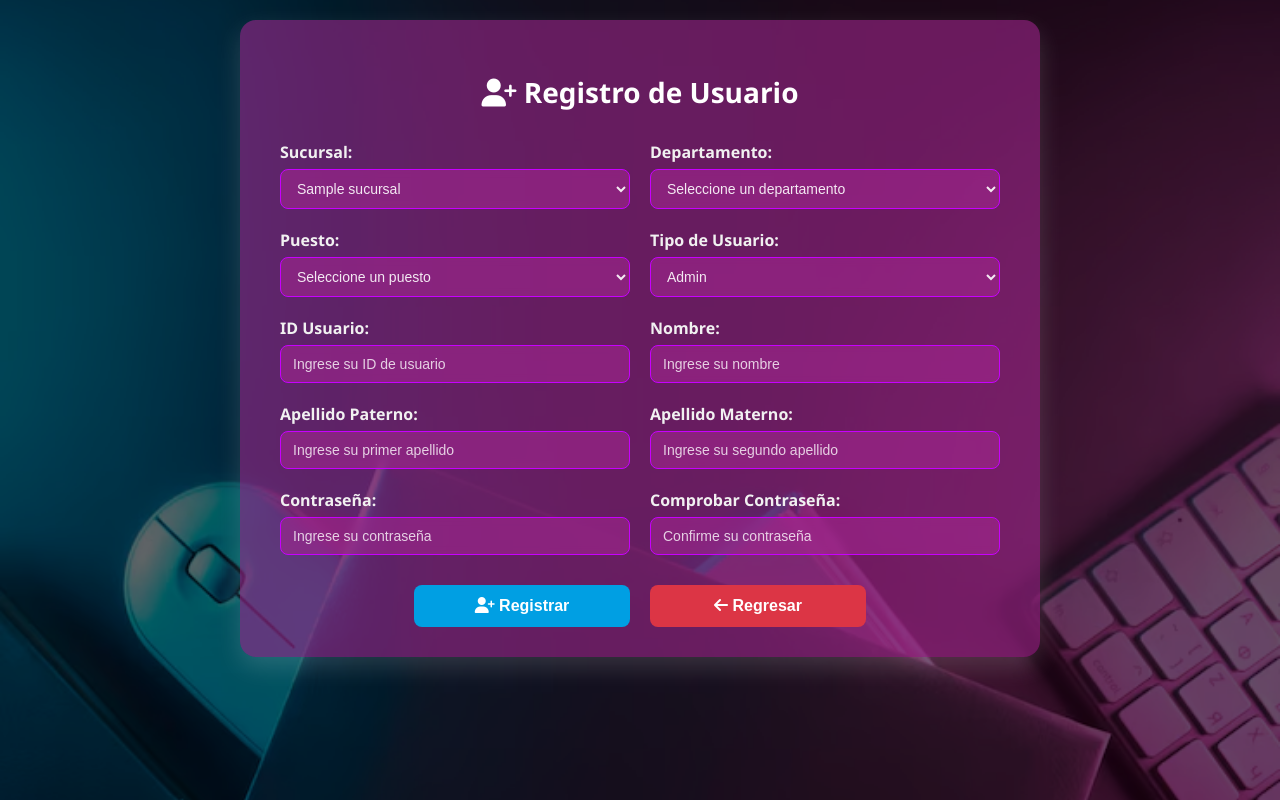
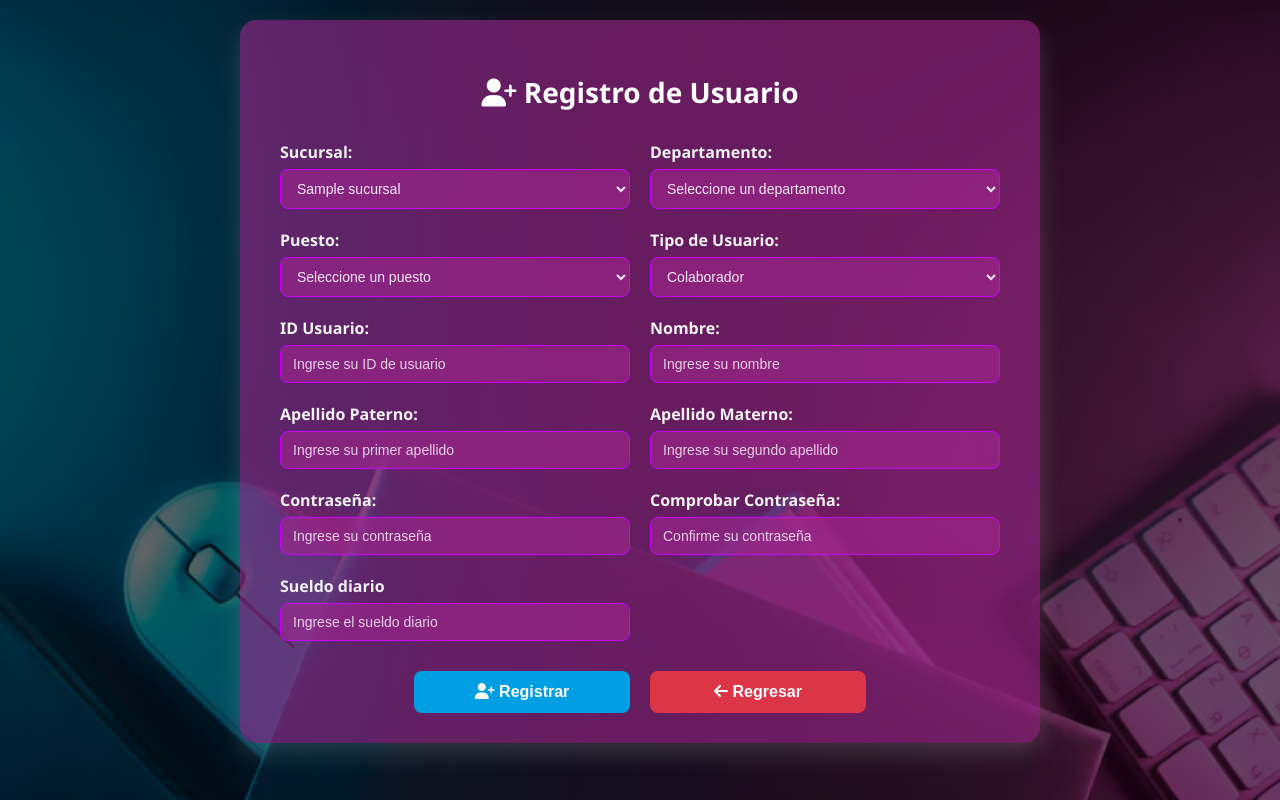
Before and after one commit to irvin1589/GESTION_RH_LGC, a PHP site: page /CONTROL/CONTROL_REGISTRO.php in a window 1280 px wide. Run offline with PHP 8.4, Linux system fonts and the light colour scheme; the visitor is signed in with stand-in values (Sample User, id 1); tables that the repository leaves empty or names only in its code hold one stand-in row (values such as "Sample post").

Commit message:
Cambio en tipo de usuario

```diff
--- a/CONTROL/CONTROL_REGISTRO.php
+++ b/CONTROL/CONTROL_REGISTRO.php
@@ -43,13 +43,14 @@ if (isset($_POST['click_registrar'])) {
     $apellido2 = $form_03->get_caja_texto4();
     $contraseña = $form_03->get_caja_texto5();
     $contraseña_verificacion = $form_03->get_caja_texto6();
+    $sueldo_diario = $form_03->get_caja_texto7();
     $id_sucursal = $form_03->get_caja_opcion1();
     $id_departamento = $form_03->get_caja_opcion2();
     $id_puesto = $form_03->get_caja_opcion3();
     $tipo_usuario = $form_03->get_caja_opcion4();
 
     // Validar que el tipo de usuario sea válido
-    $tipos_validos = ['Admin', 'RH', 'Empleado'];
+    $tipos_validos = ['Admin', 'RH', 'Colaborador'];
     if (!in_array($tipo_usuario, $tipos_validos)) {
         echo "Error: Tipo de usuario no válido.";
         exit;
@@ -68,6 +69,7 @@ if (isset($_POST['click_registrar'])) {
     $usuario->set_apellido2($apellido2);
     $usuario->set_contraseña($contraseña);
     $usuario->set_tipo_usuario($tipo_usuario);
+    $usuario->set_sueldo_diario($sueldo_diario);
 
     // Crear objetos de sucursal, departamento y puesto
     $sucursal = new CL_SUCURSAL();
--- a/CONTROL/PANEL_AGREGAR_INCIDENCIA.php
+++ b/CONTROL/PANEL_AGREGAR_INCIDENCIA.php
@@ -17,7 +17,7 @@ if (!isset($_SESSION['autenticado']) || $_SESSION['autenticado'] !== true) {
     exit();
 }
 
-if (!isset($_SESSION['acceso_incidencias']) || !$_SESSION['acceso_incidencias'] || $_SESSION['tipo_usuario'] !== 'Empleado') {
+if (!isset($_SESSION['acceso_incidencias']) || !$_SESSION['acceso_incidencias'] || $_SESSION['tipo_usuario'] !== 'Colaborador') {
     header('Location: acceso_denegado.php');
     exit();
 }
--- a/CONTROL/PANEL_EMPLEADO.php
+++ b/CONTROL/PANEL_EMPLEADO.php
@@ -14,7 +14,7 @@ if (!isset($_SESSION['autenticado']) || $_SESSION['autenticado'] !== true) {
 }
 
 // Opcional: puedes validar el tipo de usuario también
-if ($_SESSION['tipo_usuario'] !== 'Empleado') {
+if ($_SESSION['tipo_usuario'] !== 'Colaborador') {
     header('Location: acceso_denegado.php');
     exit();
 }
--- a/CONTROL/PANEL_EVALUACIONES.php
+++ b/CONTROL/PANEL_EVALUACIONES.php
@@ -10,7 +10,7 @@ if (!isset($_SESSION['autenticado']) || $_SESSION['autenticado'] !== true) {
     header('Location: SISTEMA_RH.php');
     exit();
 }
-if ($_SESSION['tipo_usuario'] !== 'Empleado') {
+if ($_SESSION['tipo_usuario'] !== 'Colaborador') {
     header('Location: acceso_denegado.php');
     exit();
 }
--- a/CONTROL/PANEL_INCIDENCIAS.php
+++ b/CONTROL/PANEL_INCIDENCIAS.php
@@ -14,7 +14,7 @@ if (!isset($_SESSION['autenticado']) || $_SESSION['autenticado'] !== true) {
     exit();
 }
 
-if ($_SESSION['tipo_usuario'] !== 'Admin' && $_SESSION['tipo_usuario'] !== 'RH' && $_SESSION['tipo_usuario'] !== 'Empleado') {
+if ($_SESSION['tipo_usuario'] !== 'Admin' && $_SESSION['tipo_usuario'] !== 'RH' && $_SESSION['tipo_usuario'] !== 'Colaborador') {
     header('Location: acceso_denegado.php');
     exit();
 }
--- a/CONTROL/PANEL_INC_REGISTRO.php
+++ b/CONTROL/PANEL_INC_REGISTRO.php
@@ -9,7 +9,7 @@ if (!isset($_SESSION['autenticado']) || $_SESSION['autenticado'] !== true) {
     exit();
 }
 
-if (!isset($_SESSION['acceso_incidencias']) || $_SESSION['acceso_incidencias'] !== true && $_SESSION['tipo_usuario'] !== 'Empleado' ) {
+if (!isset($_SESSION['acceso_incidencias']) || $_SESSION['acceso_incidencias'] !== true && $_SESSION['tipo_usuario'] !== 'Colaborador' ) {
     header('Location: ../CONTROL/acceso_denegado.php');
     exit();
 }
--- a/CONTROL/SISTEMA_RH.php
+++ b/CONTROL/SISTEMA_RH.php
@@ -49,7 +49,7 @@ if (isset($_POST['click_iniciar_sesion'])) {
             case 'RH':
                 header('Location: PANEL_RH.php');
                 break;
-            case 'Empleado':
+            case 'Colaborador':
                 header('Location: PANEL_EMPLEADO.php');
                 break;
             default:
--- a/CONTROL/VER_ASIGNACIONES_EMP.php
+++ b/CONTROL/VER_ASIGNACIONES_EMP.php
@@ -12,7 +12,7 @@ if (!isset($_SESSION['autenticado']) || $_SESSION['autenticado'] !== true) {
     exit();
 }
 
-if ($_SESSION['tipo_usuario'] !== 'Empleado') {
+if ($_SESSION['tipo_usuario'] !== 'Colaborador') {
     header('Location: acceso_denegado.php');
     exit();
 }
--- a/HTML/form_03.php
+++ b/HTML/form_03.php
@@ -78,6 +78,7 @@
 
     input[type="text"],
     input[type="password"],
+    input[type="number"],
     select {
     width: 100%;
     padding: 10px 12px;
@@ -105,6 +106,7 @@ select option {
 
     input[type="text"]::placeholder,
     input[type="password"]::placeholder,
+    input[type="number"]::placeholder,
     select::placeholder {
       color: rgba(255, 255, 255, 0.79);
     }
@@ -204,30 +206,31 @@ button[name="click_regresar"]:hover {
       <div>
         <label for="tipo_usuario">Tipo de Usuario:</label>
         <select id="tipo_usuario" name="caja_opcion4">
+          <option value="Colaborador">Colaborador</option>
+          <option value="RH">RH</option>
           <option value="Admin">Admin</option>
-          <option value="RH">RH</option>
-          <option value="Empleado">Empleado</option>
+
         </select>
       </div>
 
       <div>
         <label for="id">ID Usuario:</label>
-        <input type="text" name="caja_texto1" placeholder="Ingrese su ID de usuario">
+        <input type="text" id="usuario" name="caja_texto1" placeholder="Ingrese su ID de usuario" >
       </div>
 
       <div>
         <label for="nombre">Nombre:</label>
-        <input type="text" name="caja_texto2" placeholder="Ingrese su nombre">
+        <input type="text" id="nombre" name="caja_texto2" placeholder="Ingrese su nombre" oninput="generarUsuario()">
       </div>
 
       <div>
         <label for="apellido1">Apellido Paterno:</label>
-        <input type="text" name="caja_texto3" placeholder="Ingrese su primer apellido">
+        <input type="text" id="apellidoP" name="caja_texto3" placeholder="Ingrese su primer apellido" oninput="generarUsuario()">
       </div>
 
       <div>
         <label for="apellido2">Apellido Materno:</label>
-        <input type="text" name="caja_texto4" placeholder="Ingrese su segundo apellido">
+        <input type="text" id="apellidoM" name="caja_texto4" placeholder="Ingrese su segundo apellido" oninput="generarUsuario()">
       </div>
 
       <div>
@@ -240,6 +243,11 @@ button[name="click_regresar"]:hover {
         <input type="password" name="caja_texto6" placeholder="Confirme su contraseña">
       </div>
 
+      <div>
+        <label>Sueldo diario</label>
+        <input type="number" name="caja_texto7" step="0.01" min="0" placeholder="Ingrese el sueldo diario">
+      </div>
+
       <div class="form-actions">
       <button type="submit" name="click_registrar">
         <i class="fas fa-user-plus"></i> Registrar
@@ -249,5 +257,23 @@ button[name="click_regresar"]:hover {
       </div>
     </form>
   </div>
+
+  <script>
+    function generarUsuario() {
+      const nombre = document.getElementById("nombre").value.trim().toLowerCase();
+      const apellidoP = document.getElementById("apellidoP").value.trim().toLowerCase();
+      const apellidoM = document.getElementById("apellidoM").value.trim().toLowerCase();
+
+      if (nombre && apellidoP && apellidoM) {
+        const usuario = apellidoP.substring(0, 10) +
+                        apellidoM.substring(0, 2) +
+                        nombre.substring(0, 2) +
+                        Math.floor(Math.random() * 100);
+        document.getElementById("usuario").value = usuario;
+      } else {
+        document.getElementById("usuario").value = "";
+      }
+    }
+  </script>
 </body>
 </html>
--- a/HTML/form_17.html
+++ b/HTML/form_17.html
@@ -157,7 +157,7 @@
                 {{tipos_incidencia}}
             </select>
 
-            <label for="usuario">Empleado:</label>
+            <label for="usuario">Colaborador:</label>
             <select id="usuario" name="caja_opcion4" onchange="this.form.submit()">
                 {{usuarios}}
             </select>
--- a/MODELO/CL_TABLA_USUARIO.php
+++ b/MODELO/CL_TABLA_USUARIO.php
@@ -21,14 +21,15 @@ class CL_TABLA_USUARIO extends CL_CONEXION {
         $apellido2 = $usuario->get_apellido2();
         $contraseña = $usuario->get_contraseña();
         $tipo_usuario = $usuario->get_tipo_usuario();
+        $sueldo_diario = $usuario->get_sueldo_diario();
 
         $id_sucursal = $sucursal->get_id_sucursal();
         $id_puesto = $puesto->get_id_puesto();
         $id_departamento = $departamento->get_id_departamento();
 
         // Sentencia SQL para insertar el usuario
-        $sql = "INSERT INTO usuario (id_usuario, nombre, apellido1, apellido2, contraseña, id_sucursal, id_puesto, id_departamento, tipo_usuario)
-                VALUES (:id_usuario, :nombre, :apellido1, :apellido2, :contrasena, :id_sucursal, :id_puesto, :id_departamento, :tipo_usuario)";
+        $sql = "INSERT INTO usuario (id_usuario, nombre, apellido1, apellido2, contraseña, id_sucursal, id_puesto, id_departamento, tipo_usuario, sueldo_diario)
+                VALUES (:id_usuario, :nombre, :apellido1, :apellido2, :contrasena, :id_sucursal, :id_puesto, :id_departamento, :tipo_usuario, :sueldo_diario)";
 
         // Preparar la consulta
         $stmt = $pdo->prepare($sql);
@@ -43,6 +44,7 @@ class CL_TABLA_USUARIO extends CL_CONEXION {
         $stmt->bindParam(':id_puesto', $id_puesto);
         $stmt->bindParam(':id_departamento', $id_departamento);
         $stmt->bindParam(':tipo_usuario', $tipo_usuario);
+        $stmt->bindParam(':sueldo_diario', $sueldo_diario);
 
         // Ejecutar la consulta
         if ($stmt->execute()) {
@@ -197,9 +199,9 @@ class CL_TABLA_USUARIO extends CL_CONEXION {
         }
     }
 
-    public function editar_usuario($id_usuario, $nombre, $apellido1, $apellido2, $contraseña, $tipo_usuario) {
+    public function editar_usuario($id_usuario, $nombre, $apellido1, $apellido2, $contraseña, $tipo_usuario, $sueldo_diario) {
     $pdo = $this->getPDO();
-    $sql = "UPDATE usuario SET nombre = :nombre, apellido1 = :apellido1, apellido2 = :apellido2, contraseña = :contrasena, tipo_usuario = :tipo_usuario WHERE id_usuario = :id_usuario";
+    $sql = "UPDATE usuario SET nombre = :nombre, apellido1 = :apellido1, apellido2 = :apellido2, contraseña = :contrasena, tipo_usuario = :tipo_usuario, sueldo_diario = :sueldo_diario WHERE id_usuario = :id_usuario";
     $stmt = $pdo->prepare($sql);
 
     $stmt->bindParam(':nombre', $nombre);
@@ -208,6 +210,7 @@ class CL_TABLA_USUARIO extends CL_CONEXION {
     $stmt->bindParam(':contrasena', $contraseña);
     $stmt->bindParam(':tipo_usuario', $tipo_usuario);
     $stmt->bindParam(':id_usuario', $id_usuario);
+    $stmt->bindParam(':sueldo_diario', $sueldo_diario);
 
     return $stmt->execute();
 }
--- a/MODELO/CL_USUARIO.php
+++ b/MODELO/CL_USUARIO.php
@@ -6,7 +6,8 @@ class CL_USUARIO
     private $apellido1;
     private $apellido2;
     private $contraseña;
-    private $tipo_usuario; // 1: Alumno, 2: Profesor, 3: Administrador
+    private $tipo_usuario;
+    private $sueldo_diario;
 
     public function set_id_usuario($x)
     {
@@ -33,6 +34,10 @@ class CL_USUARIO
     {
         $this->tipo_usuario = $x;
     }
+
+    public function set_sueldo_diario($x){
+        $this->sueldo_diario = $x;
+    }
     public function get_id_usuario()
     {
         return $this->id_usuario;
@@ -58,5 +63,10 @@ class CL_USUARIO
         return $this->tipo_usuario;
     }
 
+    public function get_sueldo_diario()
+    {
+        return $this->sueldo_diario;
+    }
+
 }
 ?>
--- a/VISTA/CL_INTERFAZ03.php
+++ b/VISTA/CL_INTERFAZ03.php
@@ -13,6 +13,7 @@ class CL_INTERFAZ03
     private $caja_texto4;
     private $caja_texto5;
     private $caja_texto6;
+    private $caja_texto7;
     private $caja_opcion1;
     private $caja_opcion2;
     private $caja_opcion3;
@@ -31,6 +32,7 @@ class CL_INTERFAZ03
     public function set_caja_texto4($x) { $this->caja_texto4 = $x; }
     public function set_caja_texto5($x) { $this->caja_texto5 = $x; }
     public function set_caja_texto6($x) { $this->caja_texto6 = $x; }
+    public function set_caja_texto7($x) { $this->caja_texto7 = $x; }
     public function set_caja_opcion1($x) { $this->caja_opcion1 = $x; }
     public function set_caja_opcion2($x) { $this->caja_opcion2 = $x; }
     public function set_caja_opcion3($x) { $this->caja_opcion3 = $x; }
@@ -42,6 +44,7 @@ class CL_INTERFAZ03
     public function get_caja_texto4() { return $_POST['caja_texto4']; }
     public function get_caja_texto5() { return $_POST['caja_texto5']; }
     public function get_caja_texto6() { return $_POST['caja_texto6']; }
+    public function get_caja_texto7() { return $_POST['caja_texto7']; }
     public function get_caja_opcion1() { return $_POST['caja_opcion1']; }
     public function get_caja_opcion2() { return $_POST['caja_opcion2']; }
     public function get_caja_opcion3() { return $_POST['caja_opcion3']; }
```
Also changed, not shown: CONTROL/EDITAR_USUARIO.php (+9 -3 lines).
